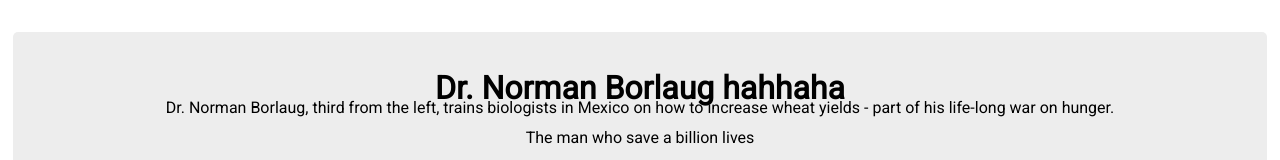
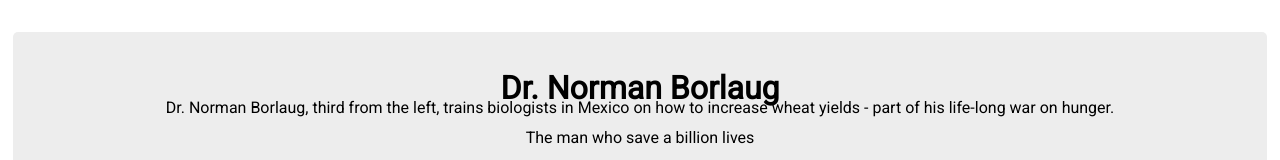
Before and after one commit to front-end-shifu/project-1, a plain HTML site: page index.html in a window 1280 px wide. Shown: the top 160 px of the page. Drawn offline with Linux system fonts and the light colour scheme.

Commit message:
Update index.html

```diff
--- a/index.html
+++ b/index.html
@@ -11,7 +11,7 @@
 </head>
 <body>
     <div class="full-body">
-        <h1 class="container">Dr. Norman Borlaug hahhaha</h1>
+        <h1 class="container">Dr. Norman Borlaug</h1>
         <p class="container">The man who save a billion lives</p>
             <div class="imagea">
                 <img src="./Unconfirmed 468564.crdownload" alt="DR. pic">
```
